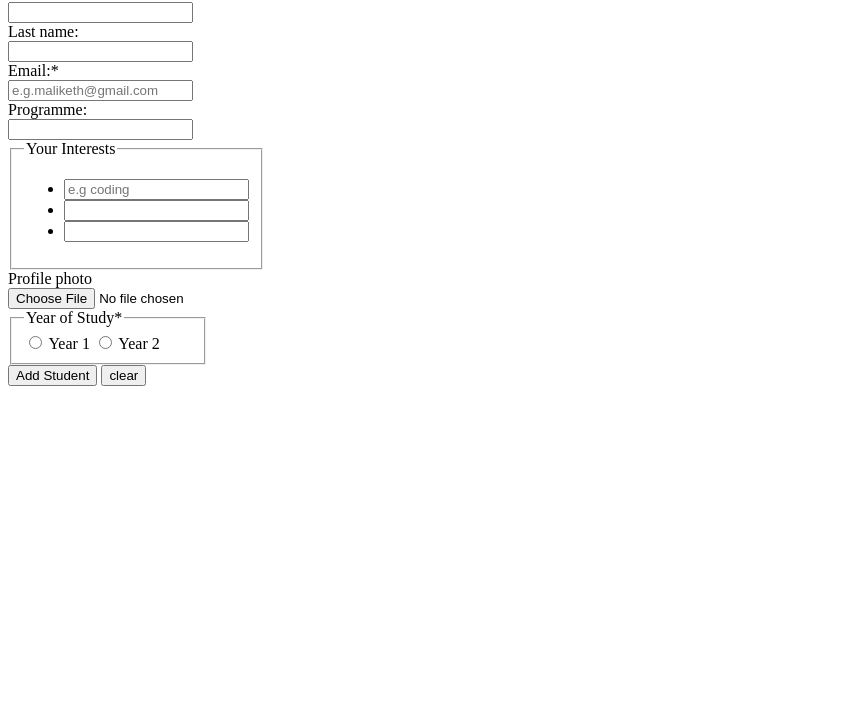
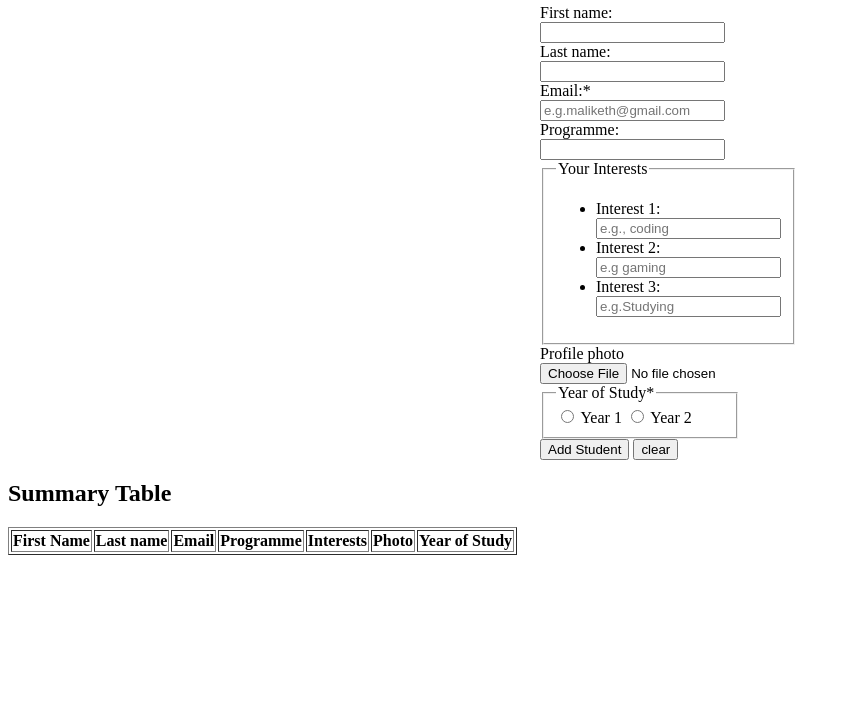
Before and after one commit to Metatron-1/RegistrationProfileCards-Lab-4, a plain HTML site: page code files/index.html in a window 1280 px wide. Shown: the part 96-800 px from the top of the page, without its empty margins (0-850 px from the left). Drawn offline with Linux system fonts and the light colour scheme.

Commit message:
complete reg form with sematic HTML

```diff
--- a/code files/index.html
+++ b/code files/index.html
@@ -3,12 +3,12 @@
     <head>
         <title>Welcome</title>
         <link rel="icon" type="image/x-icon" href="/code files/images/midra.ico">
-        <meta charset="utg-8">
+        <meta charset="utf-8">
     </head>
     <body>
-        <h1>Welocome Student</h1>
+        <h1 style="width: 200px; margin:auto;">Welcome Student</h1><br>
 
-        <div style="width: 200px";margin:auto; class="Form-container">
+        <div style="width: 200px; margin:auto;" class="Form-container">
         <form id="regform" novalidate>
             <label for="fname">First name:</label><br>
             <input type="text" id="fname" name="fname"><br>
@@ -23,15 +23,25 @@
             <label for="prog">Programme:</label><br>
             <input type="text" id="prog" name="prog"><br>
 
-                <fieldset>
-                    <legend>Your Interests</legend>
-                    <ul id="interests-list">
-                        <li><input type="text" name="interests[]" placeholder="e.g coding"</li>
-                        <li><input type="text" name="interests[]" </li>
-                        <li><input type="text" name="interests[]" </li>
-                    </ul>
+              <fieldset><legend>Your Interests</legend>
+                <ul id="interests-list">
+                    <li>
+                     <label for="interest1">Interest 1:</label>
+                     <input type="text" id="interest1" name="interests[]" placeholder="e.g., coding">
+                    </li>
 
+                    <li>
+                     <label for="interest2">Interest 2:</label>
+                     <input type="text" id="interest2" name="interests[]" placeholder="e.g gaming">
+                    </li>
+
+                    <li>
+                     <label for="interest3">Interest 3:</label>
+                     <input type="text" id="interest3" name="interests[]" placeholder="e.g.Studying">
+                     </li>
+                </ul>
                 </fieldset>
+
 
                 <label for="photo">Profile photo</label><br>
                 <input type="file" id="photo" name="photo" accept="image/*" > <br>
@@ -40,11 +50,11 @@
                 <legend>Year of Study<span aria-hidden="true">*</span></legend>
 
                 <label>
-                    <input type="radio" name="year" value="1">
+                    <input type="radio" name="year" value="1" required>
                     Year 1
                 </label>
                 <label>
-                    <input type="radio" name="year" value="2">
+                    <input type="radio" name="year" value="2" required>
                     Year 2
                 </label>
             </fieldset>
@@ -56,5 +66,28 @@
 
             </div>
 
-        <body>
+            <div id="cards-container">
+                <!--the generated profile cards will be stored here-->
+            </div>
+
+               <h2>Summary Table</h2>
+               <table id="summary-table" border="1">
+                  <thead>
+                    <tr>
+                        <th>First Name</th>
+                        <th>Last name</th>
+                        <th>Email</th>
+                        <th>Programme</th>
+                        <th>Interests</th>
+                        <th>Photo</th>
+                        <th>Year of Study</th>
+
+                    </tr>
+                  </thead>
+                  <tbody>
+                    <!--Rows will be inserted here -->
+                  </tbody>
+               </table>
+
+        </body>
 </html>
```
